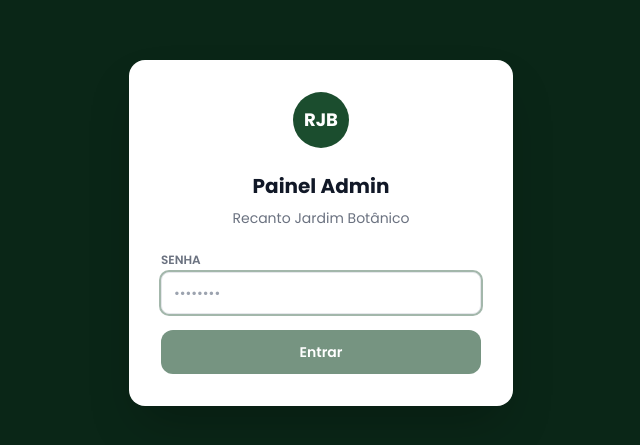
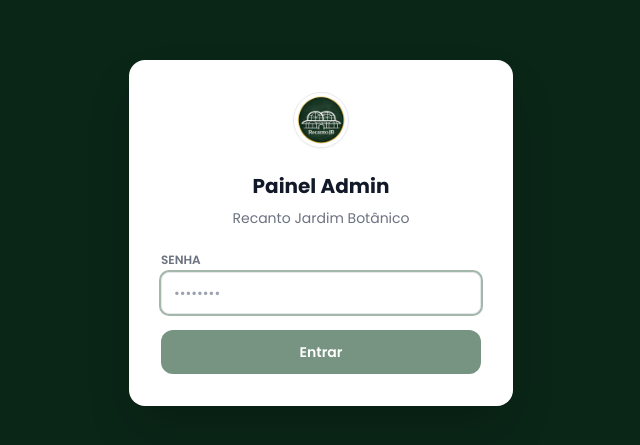
Before and after one commit to pikulitomarkin/recanto-jardim-botanico, a Next.js app: page /admin in a window 1280 px wide. Shown: the part 167-612 px from the top of the page, without its empty margins (319-959 px from the left). Built offline with nearby package versions, Linux system fonts and the light colour scheme.

Commit message:
feat: replace RJB text badges with botanical garden logo image

```diff
--- a/src/app/admin/page.tsx
+++ b/src/app/admin/page.tsx
@@ -620,9 +620,11 @@ function LoginForm({ onLogin }: { onLogin: (token: string) => void }) {
     <div className="min-h-screen bg-[#0a2617] flex items-center justify-center p-4">
       <div className="bg-white rounded-2xl shadow-2xl w-full max-w-sm p-8">
         <div className="flex justify-center mb-6">
-          <div className="w-14 h-14 rounded-full bg-primary flex items-center justify-center">
-            <span className="text-white font-bold text-lg">RJB</span>
-          </div>
+          <img
+            src="/logo.jpg"
+            alt="Recanto Jardim Botânico"
+            className="w-14 h-14 rounded-full object-cover border border-gray-200 shadow-sm"
+          />
         </div>
         <h1 className="text-center font-bold text-gray-900 text-xl mb-2">Painel Admin</h1>
         <p className="text-center text-gray-500 text-sm mb-6">
@@ -681,9 +683,11 @@ function AdminPanel({ token, onLogout }: { token: string; onLogout: () => void }
         <div className="max-w-6xl mx-auto px-4 sm:px-6 lg:px-8">
           <div className="flex items-center justify-between h-14">
             <div className="flex items-center gap-3">
-              <div className="w-8 h-8 rounded-full bg-white/10 border border-white/20 flex items-center justify-center flex-shrink-0">
-                <span className="text-white font-bold text-xs">RJB</span>
-              </div>
+              <img
+                src="/logo.jpg"
+                alt="Recanto Jardim Botânico"
+                className="w-8 h-8 rounded-full object-cover border border-white/20 flex-shrink-0"
+              />
               <span className="font-semibold text-sm">Admin</span>
             </div>
             <button
--- a/src/components/sections/Contato.tsx
+++ b/src/components/sections/Contato.tsx
@@ -34,9 +34,11 @@ export default function Contato() {
           {/* Left: logo / tagline */}
           <div>
             <div className="flex items-center gap-4 mb-6">
-              <div className="w-16 h-16 rounded-full bg-white/10 border border-white/20 flex items-center justify-center flex-shrink-0">
-                <span className="text-white font-bold text-lg">RJB</span>
-              </div>
+              <img
+                src="/logo.jpg"
+                alt="Recanto Jardim Botânico"
+                className="w-16 h-16 rounded-full object-cover border border-white/20 flex-shrink-0"
+              />
               <div>
                 <h3 className="text-white font-bold text-xl leading-tight">
                   Recanto Jardim Botânico
--- a/src/components/sections/Footer.tsx
+++ b/src/components/sections/Footer.tsx
@@ -42,9 +42,11 @@ export default function Footer() {
               className="flex items-center gap-3 text-left focus:outline-none group"
               aria-label="Logo Recanto Jardim Botânico"
             >
-              <div className="w-10 h-10 rounded-full bg-white/10 border border-white/20 flex items-center justify-center flex-shrink-0 group-hover:bg-white/20 transition-colors">
-                <span className="text-white font-bold text-xs">RJB</span>
-              </div>
+              <img
+                src="/logo.jpg"
+                alt="Recanto Jardim Botânico"
+                className="w-10 h-10 rounded-full object-cover border border-white/20 flex-shrink-0 group-hover:opacity-80 transition-opacity"
+              />
               <span className="font-semibold text-sm leading-tight">
                 Recanto<br />Jardim Botânico
               </span>
--- a/src/components/sections/Header.tsx
+++ b/src/components/sections/Header.tsx
@@ -21,11 +21,12 @@ export default function Header() {
     <header className="fixed top-0 left-0 right-0 z-50 bg-[#061810]/95 backdrop-blur-sm border-b border-white/10 shadow-sm">
       <div className="max-w-6xl mx-auto px-4 sm:px-6 lg:px-8">
         <div className="flex items-center justify-between h-16">
-          {/* Logo */}
           <a href="#" className="flex items-center gap-3">
-            <div className="w-10 h-10 rounded-full overflow-hidden bg-white/10 border border-white/20 flex items-center justify-center flex-shrink-0">
-              <span className="text-white font-bold text-xs text-center leading-tight">RJB</span>
-            </div>
+            <img
+              src="/logo.jpg"
+              alt="Recanto Jardim Botânico"
+              className="w-10 h-10 rounded-full object-cover border border-white/20 flex-shrink-0"
+            />
             <span className="font-semibold text-white text-sm leading-tight hidden sm:block">
               Recanto<br />Jardim Botânico
             </span>
--- a/src/components/sections/Hero.tsx
+++ b/src/components/sections/Hero.tsx
@@ -20,9 +20,11 @@ export default function Hero() {
       {/* Content */}
       <div className="relative z-10 flex flex-col items-center text-center px-4 sm:px-6 max-w-3xl mx-auto animate-fadeUp">
         {/* Logo */}
-        <div className="w-[90px] h-[90px] rounded-full overflow-hidden border-2 border-[#C9A227] mb-6 bg-[#1B4D2E] flex items-center justify-center shadow-2xl">
-          <span className="text-white font-bold text-2xl">RJB</span>
-        </div>
+        <img
+          src="/logo.jpg"
+          alt="Recanto Jardim Botânico"
+          className="w-[90px] h-[90px] rounded-full object-cover border-2 border-[#C9A227] mb-6 shadow-2xl"
+        />
 
         {/* Location badge */}
         <span className="inline-flex items-center gap-1.5 text-xs font-semibold uppercase tracking-widest mb-5 px-3 py-1 rounded-full border border-[#C9A227]/40" style={{ color: '#C9A227' }}>
```
Also changed, not shown: public/logo.jpg (added).
